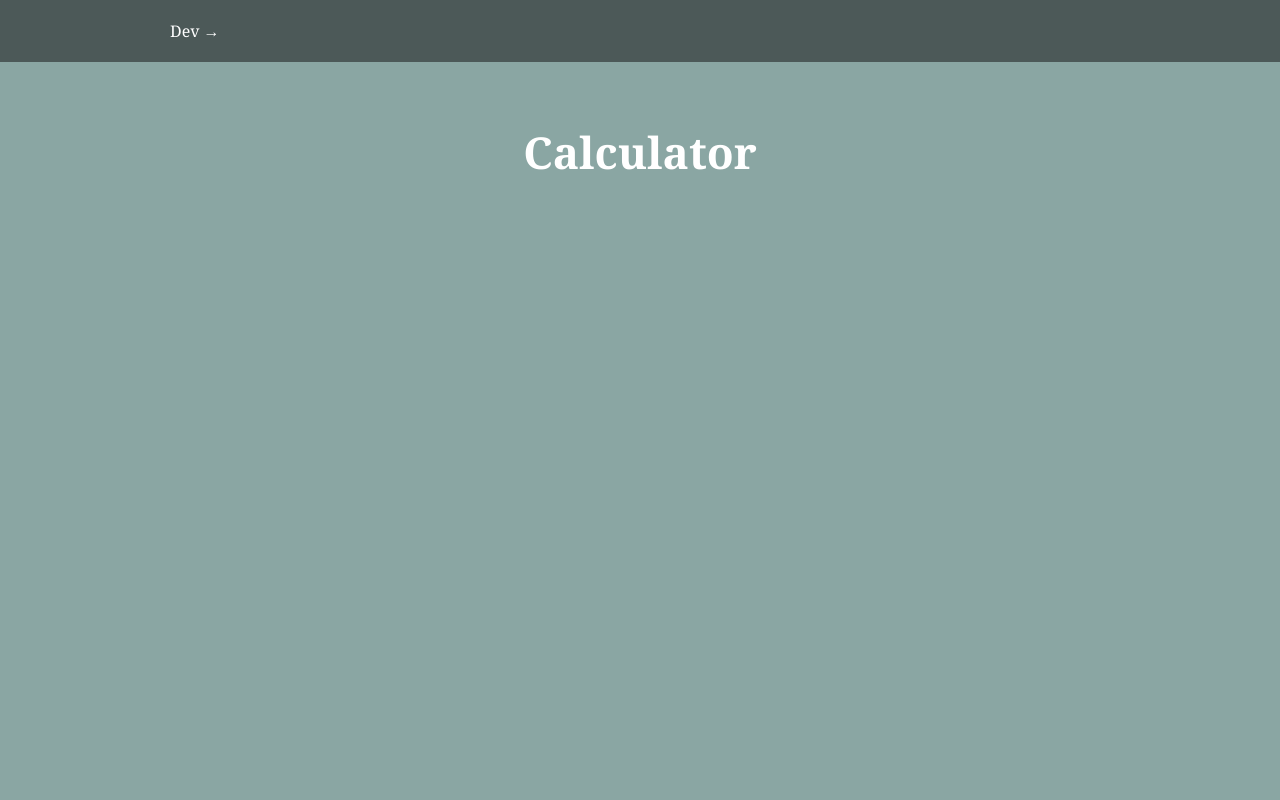
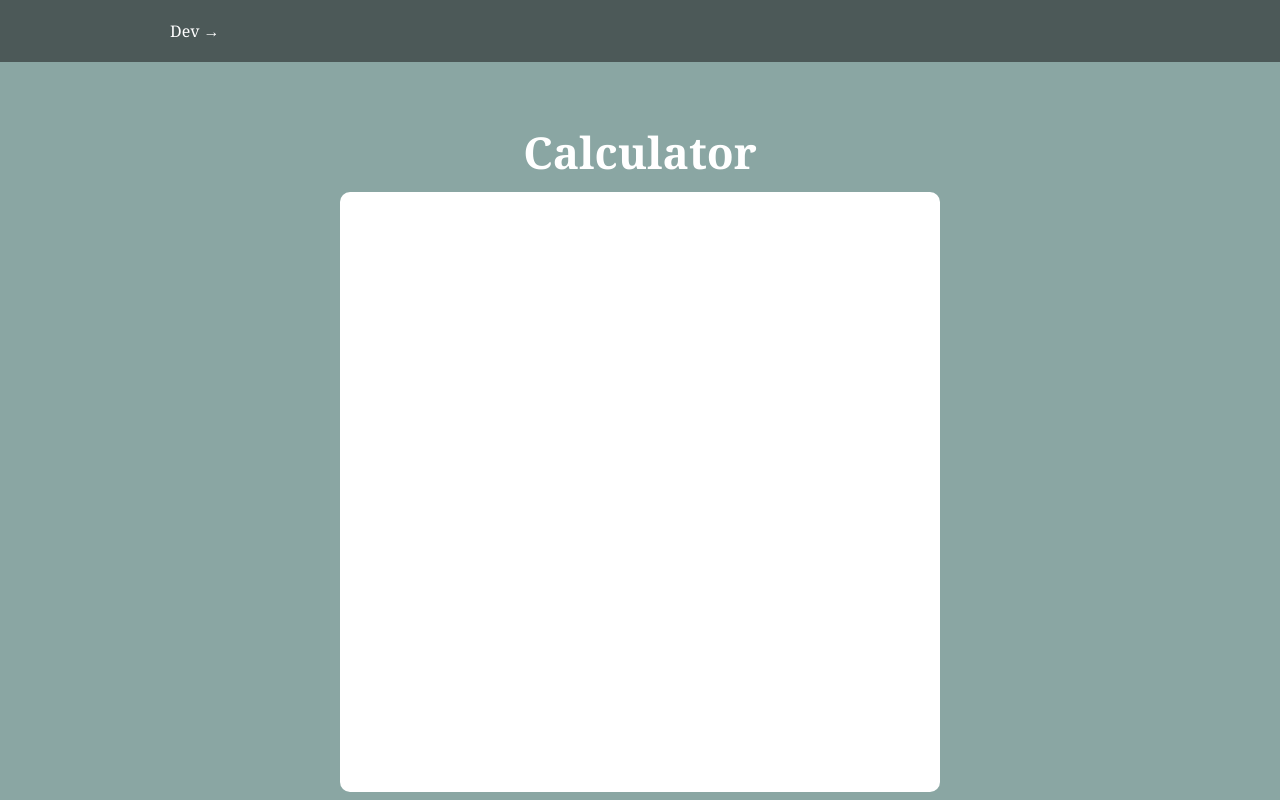
Before and after one commit to rovicz/Calculator, a website built with Vite: page index.html in a window 1280 px wide. Built offline with nearby package versions, Linux system fonts and the light colour scheme.

Commit message:
body of the calculator

```diff
--- a/src/style.css
+++ b/src/style.css
@@ -115,3 +115,11 @@ img {
   font-weight: bold;
   text-align: center;
 }
+
+.calculator-body {
+  background: #fff;
+  width: 600px;
+  height: 600px;
+  border-radius: 10px;
+  margin: 10px auto 0 auto;
+}
```
